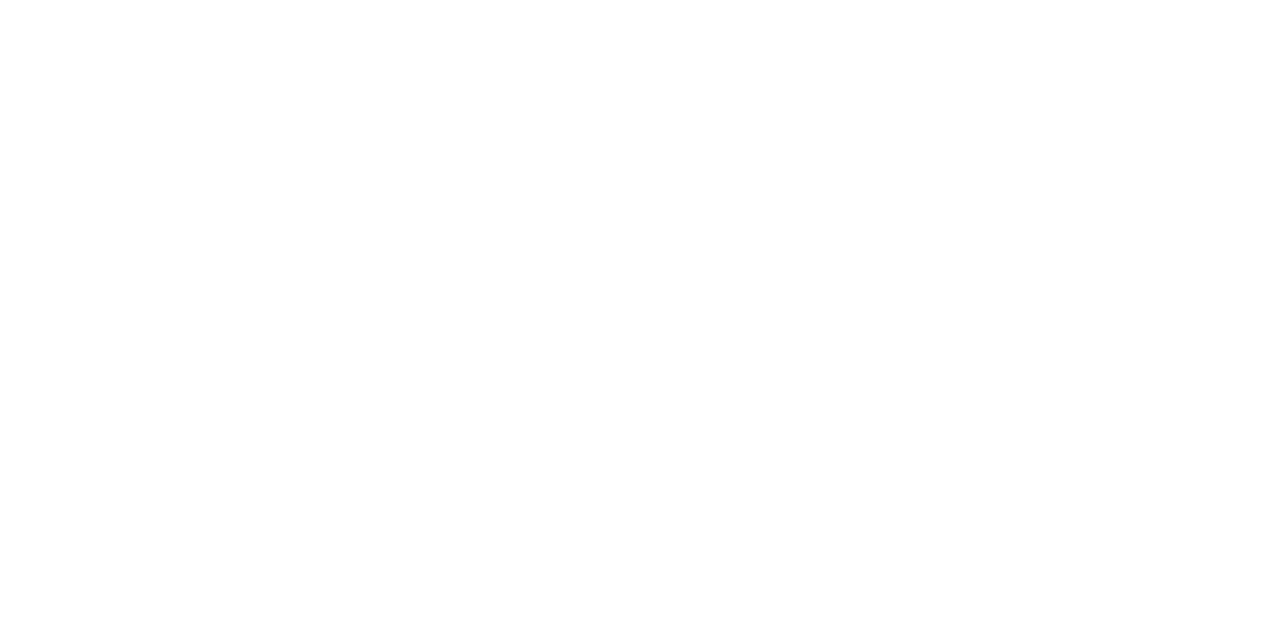
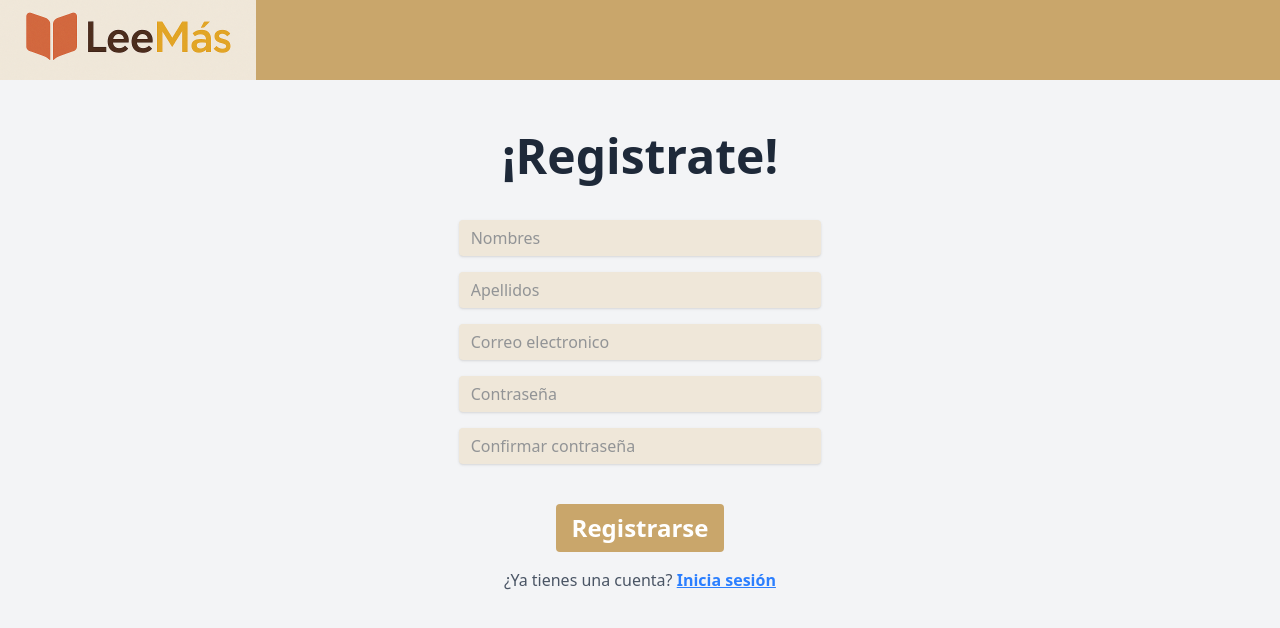
Before and after one commit to jaramilloAngie/Biblioteca, a Vue app in the folder Frontend/: page /registro in a window 1280 px wide. Before the commit this address had no page. Shown: the top 628 px of the page. Built offline with nearby package versions, Linux system fonts and the light colour scheme.

Commit message:
Cambios menu, footer y content

```diff
--- a/Frontend/package.json
+++ b/Frontend/package.json
@@ -9,6 +9,7 @@
     "preview": "vite preview"
   },
   "dependencies": {
+    "primeicons": "^7.0.0",
     "vue": "^3.5.13",
     "vue-router": "^4.5.1"
   },
--- a/Frontend/src/assets/main.css
+++ b/Frontend/src/assets/main.css
@@ -1 +1,2 @@
+@import 'primeicons/primeicons.css';
 @import "tailwindcss";
--- a/Frontend/src/layout/Footer.vue
+++ b/Frontend/src/layout/Footer.vue
@@ -1,20 +1,14 @@
+<script setup>
+  // No se necesita lógica de script adicional para este footer estático
+</script>
+
 <template>
-    <footer class="main-footer">
-      <div class="footer-content">
+  <footer class="main-footer w-full"> <div class="footer-content">
           <div class="footer-section">
               <h3><b>Sobre nosotros</b></h3>
               <ul>
                   <li><a href="#">¿Quiénes somos?</a></li>
                   <li><a href="#">Misión y visión</a></li>
-          </ul>
-        </div>
-
-        <div class="footer-section">
-          <h3><b>Enlaces rápidos</b></h3>
-          <ul>
-            <li><a href="#">Catálogo</a></li>
-            <li><a href="#">Iniciar sesión</a></li>
-            <li><a href="#">Registro</a></li>
               </ul>
           </div>
 
@@ -32,28 +26,24 @@
   </footer>
 </template>
 
-  <script setup>
-  // No se necesita lógica de script adicional para este footer estático
-  </script>
-
 <style scoped>
 .main-footer {
-    background-color: #C9A66B; /* Color similar al de la imagen */
-    color: #000; /* Texto negro para contraste */
+    background-color: #C9A66B;
+    color: #000;
     padding: 20px;
-    text-align: center; /* Centra el texto por defecto */
+    text-align: center;
 }
 
 .footer-content {
     display: flex;
-    justify-content: space-around; /* Espacio uniforme entre las secciones */
+    justify-content: space-around;
     margin-bottom: 20px;
-    text-align: left; /* Alinea el texto de las secciones a la izquierda */
+    text-align: left;
 }
 
 .footer-section {
     flex: 1;
-    justify-items: center; /* Distribuye el espacio de manera igualitaria entre las secciones */
+    justify-items: center;
 }
 
 .footer-section h3 {
@@ -81,16 +71,15 @@
 }
 
 .footer-bottom {
-    border-top: 1px solid rgba(0, 0, 0, 0.1); /* Línea sutil en la parte superior */
+    border-top: 1px solid rgba(0, 0, 0, 0.1);
     padding-top: 10px;
     font-size: 0.9em;
 }
 
-  /* Media query para hacerlo más responsivo en pantallas más pequeñas */
 @media (max-width: 768px) {
     .footer-content {
-      flex-direction: column; /* Apila las secciones en pantallas pequeñas */
-      text-align: center; /* Centra el texto en pantallas pequeñas */
+        flex-direction: column;
+        text-align: center;
     }
 
     .footer-section {
--- a/Frontend/src/layout/Layout.vue
+++ b/Frontend/src/layout/Layout.vue
@@ -6,24 +6,21 @@ import { ref, computed } from 'vue';
 import { useRoute } from 'vue-router';
 
 const route = useRoute();
-
-// isAuthenticated ahora es una computed property que depende de la ruta actual
 const isAuthenticated = computed(() => route.meta.requiresAuth !== undefined ? route.meta.requiresAuth : false);
 </script>
 
 <template>
     <div class="layout-container">
-        <div v-if="isAuthenticated">
+        <div v-if="isAuthenticated" class="h-screen flex flex-col">
             <Topbar />
-            <div class="layout-main-sidebar">
-                <Menu />
-                <div class="layout-main-content">
+            <div class="flex flex-row flex-grow">
+                <Menu class="h-full" />
+                <div class="layout-main-content flex flex-col flex-grow overflow-y-auto">
                     <router-view />
-                </div>
+                    <Footer class="mt-6" /> </div>
             </div>
-            <Footer />
         </div>
-        <router-view v-else />
+        <router-view v-else class="h-screen" />
     </div>
 </template>
 
@@ -34,13 +31,11 @@ const isAuthenticated = computed(() => route.meta.requiresAuth !== undefined ? r
     flex-direction: column;
 }
 
-.layout-main-sidebar {
+.layout-main-content {
     display: flex;
-    flex-grow: 1;
-}
-
-.layout-main-content {
+    flex-direction: column; /* Para apilar router-view y Footer verticalmente */
     flex-grow: 1;
     padding: 20px;
+    overflow-y: auto;
 }
 </style>
--- a/Frontend/src/layout/Topbar.vue
+++ b/Frontend/src/layout/Topbar.vue
@@ -1,16 +1,3 @@
-<template>
-    <div class="w-full h-20 bg-[#C9A66B] flex items-center">
-        <div class="w-1/5 h-full flex items-center justify-center">
-            <div class="w-full h-full flex items-center justify-center mr-4 object-cover">
-                <img src="../assets/Logo.png" alt="Logo" class="h-full w-full object-cover">
-            </div>
-            <span v-if="loggedInUser" class="text-white font-semibold text-lg">{{ loggedInUser.nombre }}</span>
-        </div>
-        <div>
-            </div>
-    </div>
-</template>
-
 <script setup>
 import { ref } from 'vue';
 
@@ -24,3 +11,14 @@ defineExpose({
     setLoggedInUser
 });
 </script>
+
+<template>
+    <div class="w-full h-20 bg-[#C9A66B] flex items-center">
+        <div class="w-1/5 h-full flex items-center justify-center">
+            <div class="w-full h-full flex items-center justify-center object-cover">
+                <img src="../assets/Logo.png" alt="Logo" class="h-full w-full object-cover">
+            </div>
+            <span v-if="loggedInUser" class="text-white font-semibold text-lg">{{ loggedInUser.nombre }}</span>
+        </div>
+    </div>
+</template>
--- a/Frontend/src/router/index.js
+++ b/Frontend/src/router/index.js
@@ -1,5 +1,6 @@
 import { createRouter, createWebHistory } from 'vue-router';
 import LoginView from '../views/auth/LoginView.vue';
+import RegistroView from '../views/auth/RegistroView.vue';
 import InitView from '../views/init/InitView.vue';
 //import LibrosView from '../views/LibrosView.vue';
 //import UsuariosView from '../views/UsuariosView.vue';
@@ -17,6 +18,11 @@ const routes = [
     {
         path: '/',
         redirect: '/login'
+    },
+    {
+        path: '/registro',
+        name: 'Registro',
+        component: RegistroView
     },
     {
         path: '/inicio',
--- a/Frontend/src/views/auth/LoginView.vue
+++ b/Frontend/src/views/auth/LoginView.vue
@@ -69,7 +69,7 @@ const login = async () => {
             </div>
             <div class="mt-4 text-center">
                 <span class="text-gray-600 text-1xl">¿No tienes una cuenta?
-                    <router-link to="" class="font-semibold underline text-blue-500 text-1xl hover:text-blue-800">
+                    <router-link to="/registro" class="font-semibold underline text-blue-500 text-1xl hover:text-blue-800">
                         Crea una
                     </router-link>
                 </span>
--- /dev/null
+++ b/Frontend/src/views/auth/RegistroView.vue
@@ -0,0 +1,75 @@
+<script setup>
+import { ref } from 'vue';
+import { useRouter } from 'vue-router';
+import Topbar from '../../layout/Topbar.vue';
+</script>
+
+<template>
+    <Topbar />
+    <div class="bg-gray-100 flex justify-center items-center py-5">
+        <div class="p-8 w-2/6">
+            <h2 class="text-center text-5xl font-bold text-gray-800 mb-4">¡Registrate!</h2>
+            <div class="mb-4 mt-10">
+                <input
+                    type="text"
+                    id="nombre"
+                    placeholder="Nombres"
+                    v-model="nombre"
+                    class="bg-[#EFE7D9] shadow appearance-none border-none rounded w-full py-2 px-3 text-gray-700 leading-tight focus:outline-none focus:shadow-outline"
+                />
+            </div>
+            <div class="mb-4">
+                <input
+                    type="text"
+                    id="apellido"
+                    placeholder="Apellidos"
+                    v-model="apellido"
+                    class="bg-[#EFE7D9] shadow appearance-none border-none rounded w-full py-2 px-3 text-gray-700 leading-tight focus:outline-none focus:shadow-outline"
+                />
+            </div>
+            <div class="mb-4">
+                <input
+                    type="email"
+                    id="correo"
+                    placeholder="Correo electronico"
+                    v-model="correo"
+                    class="bg-[#EFE7D9] shadow appearance-none border-none rounded w-full py-2 px-3 text-gray-700 leading-tight focus:outline-none focus:shadow-outline"
+                />
+            </div>
+            <div class="mb-4">
+                <input
+                    type="password"
+                    id="contraseña"
+                    placeholder="Contraseña"
+                    v-model="contraseña"
+                    class="bg-[#EFE7D9] shadow appearance-none border-none rounded w-full py-2 px-3 text-gray-700 leading-tight focus:outline-none focus:shadow-outline"
+                />
+            </div>
+            <div class="mb-10">
+                <input
+                    type="password"
+                    id="confirmar_contraseña"
+                    placeholder="Confirmar contraseña"
+                    v-model="confirmar_contraseña"
+                    class="bg-[#EFE7D9] shadow appearance-none border-none rounded w-full py-2 px-3 text-gray-700 leading-tight focus:outline-none focus:shadow-outline"
+                />
+            </div>
+            <div class="flex items-center justify-center mt-7">
+                <button
+                    @click="login"
+                    class="bg-[#C9A66B] hover:bg-amber-600 text-white text-2xl font-bold py-2 px-4 rounded focus:outline-none focus:shadow-outline active:shadow-inner active:scale-95 transition-all duration-100"
+                    type="button"
+                >
+                    Registrarse
+                </button>
+            </div>
+            <div class="mt-4 text-center">
+                <span class="text-gray-600 text-1xl">¿Ya tienes una cuenta?
+                    <router-link to="/login" class="font-semibold underline text-blue-500 text-1xl hover:text-blue-800">
+                        Inicia sesión
+                    </router-link>
+                </span>
+            </div>
+        </div>
+    </div>
+</template>
```
Also changed, not shown: Frontend/src/layout/Menu.vue (+11 -11 lines), 1 other file (tests, documents, lock files or other folders). Lines whose indentation alone changed are shown as unchanged.
